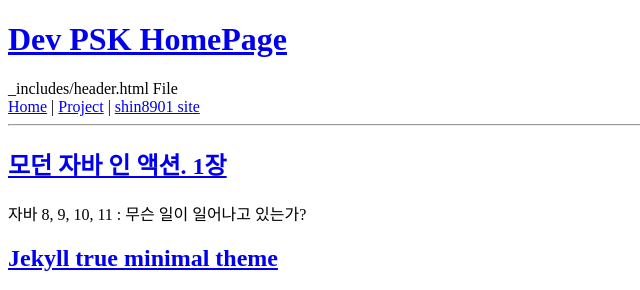
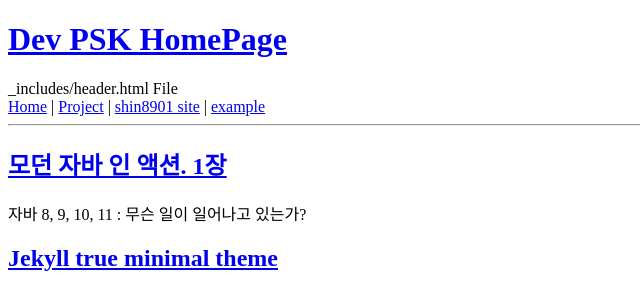
Before and after one commit to tkdrlf159/tkdrlf159.github.io, a Jekyll site: the page built from index.html, in a window 1280 px wide. Shown: the top 290 px of the page, without its empty margins (0-640 px from the left). Built offline with Jekyll 4.4.1, drawn with Linux system fonts in a browser that asks for light colours; the list of posts is cut into pages by our own code.

Commit message:
Update header.html

```diff
--- a/_includes/header.html
+++ b/_includes/header.html
@@ -4,5 +4,6 @@
 _includes/header.html File<br>
 <a href='{{ site.url }}/'> Home</a> |
 <a href='{{ site.url }}/project/'>Project</a> |
-<a href="https://shin8901.github.io/">shin8901 site</a>
+<a href="https://shin8901.github.io/">shin8901 site</a> |
+<a href="https://tkdrlf159.github.io/project/example.html">example</a>
 <hr>
```
